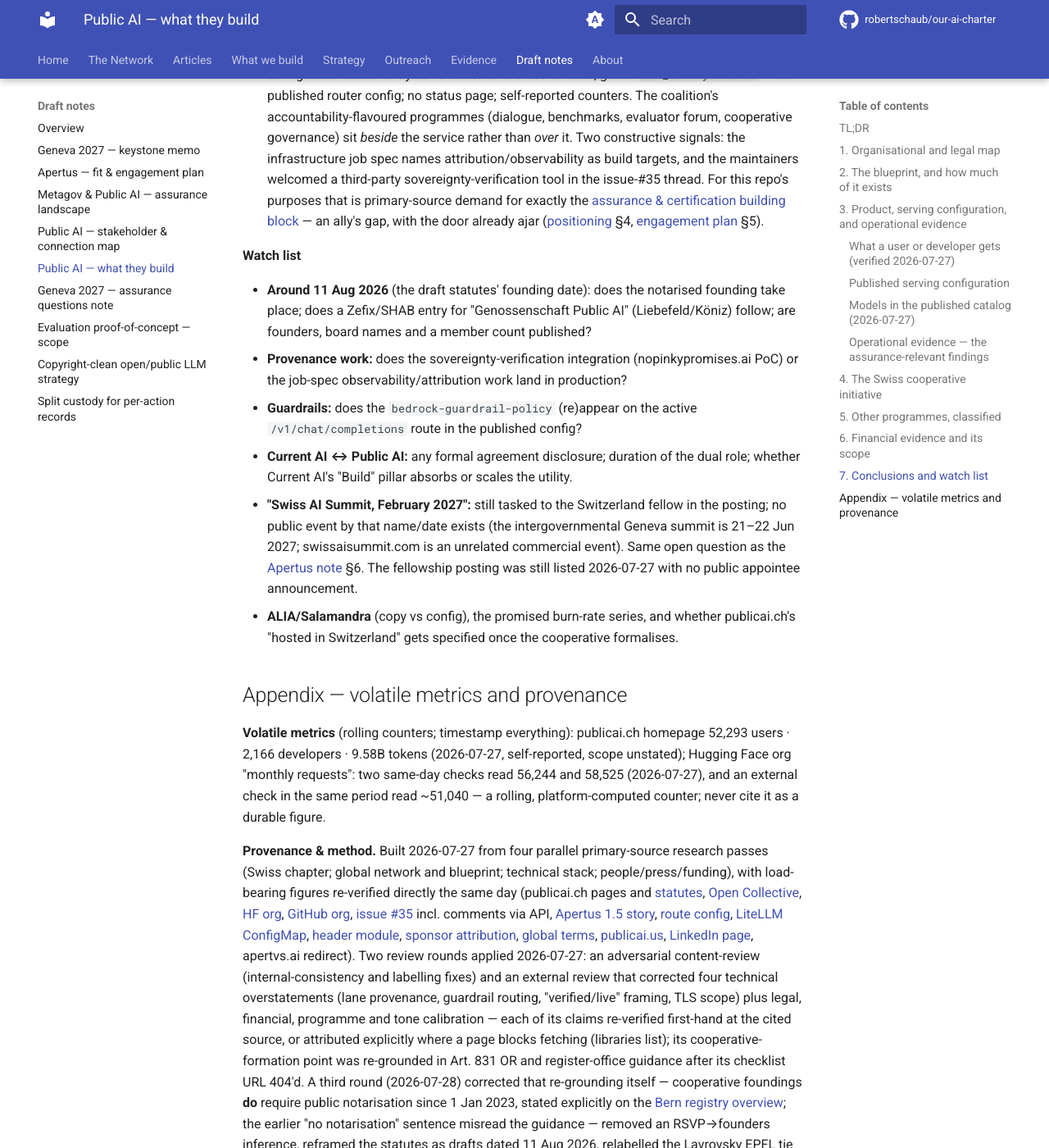
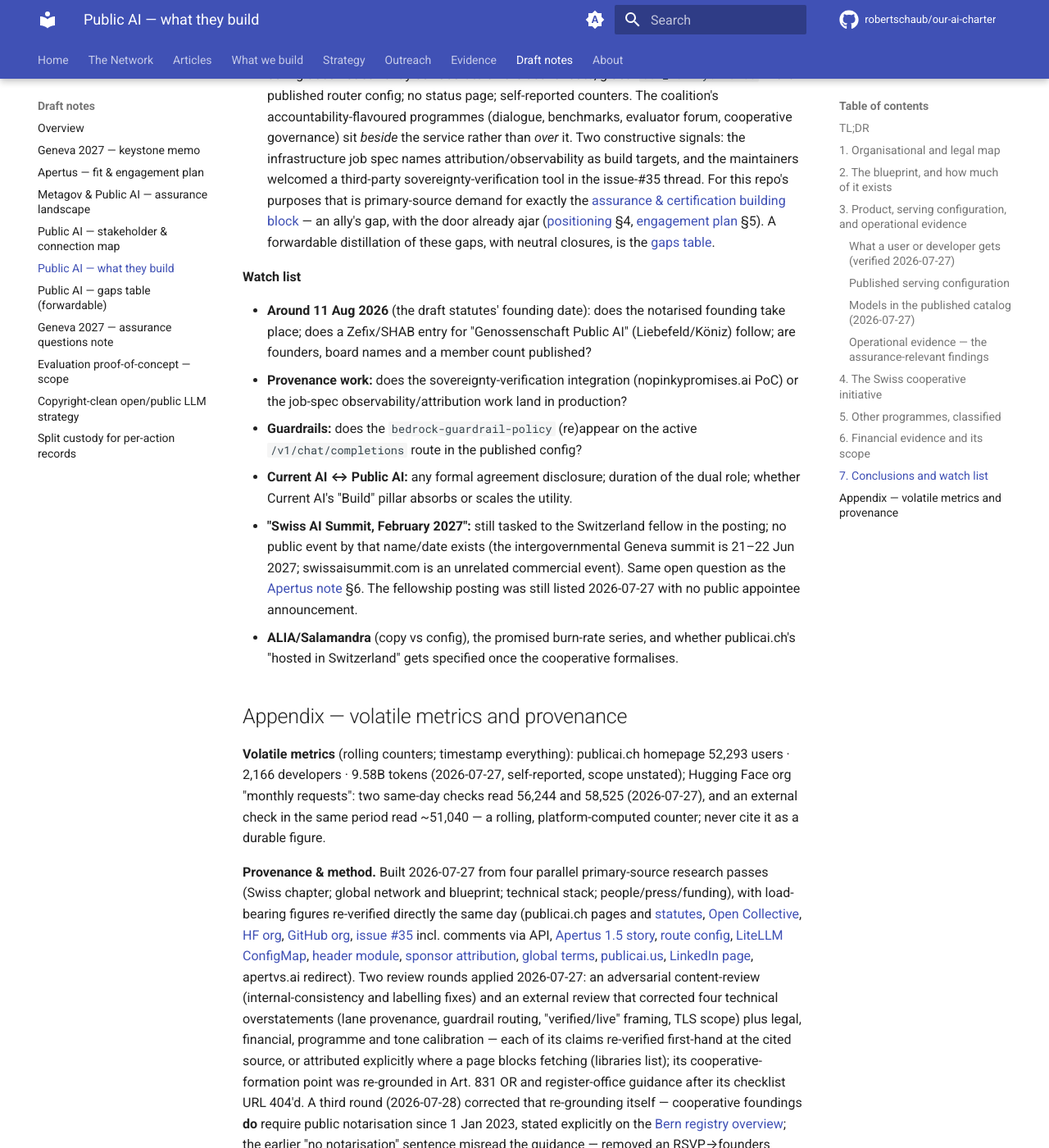
Before and after one commit to robertschaub/our-ai-charter, an MkDocs documentation site: the page built from docs/wip/public-ai-what-they-build.md, in a window 1280 px wide and 1400 px high, scrolled down 13712 px. Shown: the whole window at 82% size. Built offline with MkDocs 1.6.1 and Material for MkDocs 9.7.7, drawn with Linux system fonts in a browser that asks for light colours; plug-ins that fetch from the network failed and are left out; comment, search, counter and statistics services are not loaded; some of the changed text lies outside the part shown.

Commit message:
docs(wip): add forwardable Public AI gaps table
Twelve checkable gaps distilled from the deep-dive (operational,
claims, data residency), each with dated public evidence, a status
grade (several self-identified by Public AI), and a provider-neutral
closure; Charter named once at the end, no per-row pitch. Written to
be shared with the Public AI team as ally input; corrections invited.
Linked from the deep-dive; wip index, nav, changelog synced.

Co-Authored-By: Claude Fable 5 <noreply@anthropic.com>

```diff
--- a/docs/wip/public-ai-what-they-build.md
+++ b/docs/wip/public-ai-what-they-build.md
@@ -240,7 +240,7 @@ Labelled assessment, grounded in §1–§6:
 1. **A movement with one working proof-point.** The durable asset is not the coalition (deliberately structureless) but the utility: a running, multi-origin inference service that gives national open models a day-one public front door — by far the most complete part of the whitepaper's taxonomy the coalition itself has built (kiosks and benchmarks are early seedlings by comparison).
 2. **An operating model of hosted and donated inputs.** Metagov's legal host, donated/credited compute, others' models, small recorded cash. Each arrangement is normal and deliberate on its own — fiscal sponsorship is a standard nonprofit form; serving Apache-2.0 models is their intended use; it is the *stack* of dependencies that makes the permanence claim (the whitepaper's third feature) the least supported one.
 3. **Switzerland is the institutionalisation test.** Until a notarised founding and a register entry (the draft statutes carry 11 Aug 2026), the cooperative is a membership campaign plus a governance promise — which is also what ordinary Swiss pre-incorporation looks like (draft statutes published, notary engaged, dues in trust). The notarised founding and register entry are the test, not the verdict; a registered Genossenschaft with real members would change its weight in the Swiss landscape.
-4. **Accountability instruments for the utility's own claims are not yet built — by their own account.** No operative provenance mechanism; a guardrails description that the published config does not currently corroborate on the active route; global `ssl_verify: false` in the published router config; no status page; self-reported counters. The coalition's accountability-flavoured programmes (dialogue, benchmarks, evaluator forum, cooperative governance) sit *beside* the service rather than *over* it. Two constructive signals: the infrastructure job spec names attribution/observability as build targets, and the maintainers welcomed a third-party sovereignty-verification tool in the issue-#35 thread. For this repo's purposes that is primary-source demand for exactly the [assurance & certification building block](../About.md) — an ally's gap, with the door already ajar ([positioning](metagov-public-ai-landscape.md) §4, [engagement plan](apertus-fit-and-engagement-plan.md) §5).
+4. **Accountability instruments for the utility's own claims are not yet built — by their own account.** No operative provenance mechanism; a guardrails description that the published config does not currently corroborate on the active route; global `ssl_verify: false` in the published router config; no status page; self-reported counters. The coalition's accountability-flavoured programmes (dialogue, benchmarks, evaluator forum, cooperative governance) sit *beside* the service rather than *over* it. Two constructive signals: the infrastructure job spec names attribution/observability as build targets, and the maintainers welcomed a third-party sovereignty-verification tool in the issue-#35 thread. For this repo's purposes that is primary-source demand for exactly the [assurance & certification building block](../About.md) — an ally's gap, with the door already ajar ([positioning](metagov-public-ai-landscape.md) §4, [engagement plan](apertus-fit-and-engagement-plan.md) §5). A forwardable distillation of these gaps, with neutral closures, is the [gaps table](public-ai-gaps-table.md).
 
 **Watch list**
 
--- a/mkdocs.yml
+++ b/mkdocs.yml
@@ -177,6 +177,7 @@ nav:
       - "Metagov & Public AI — assurance landscape": wip/metagov-public-ai-landscape.md
       - "Public AI — stakeholder & connection map": wip/public-ai-people-and-pathways.md
       - "Public AI — what they build": wip/public-ai-what-they-build.md
+      - "Public AI — gaps table (forwardable)": wip/public-ai-gaps-table.md
       - "Geneva 2027 — assurance questions note": wip/geneva-2027-assurance-questions-note.md
       - "Evaluation proof-of-concept — scope": wip/evaluation-poc-scope.md
       - "Copyright-clean open/public LLM strategy": wip/copyright-clean-open-llm-strategy.md
```
Also changed, not shown: CHANGELOG.md (+1 -0 lines), docs/wip/README.md (+1 -0 lines), docs/wip/public-ai-gaps-table.md (added, +40 -0 lines).
